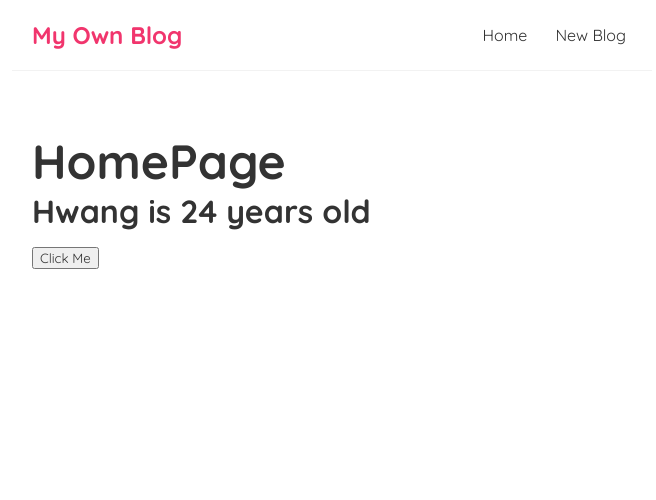
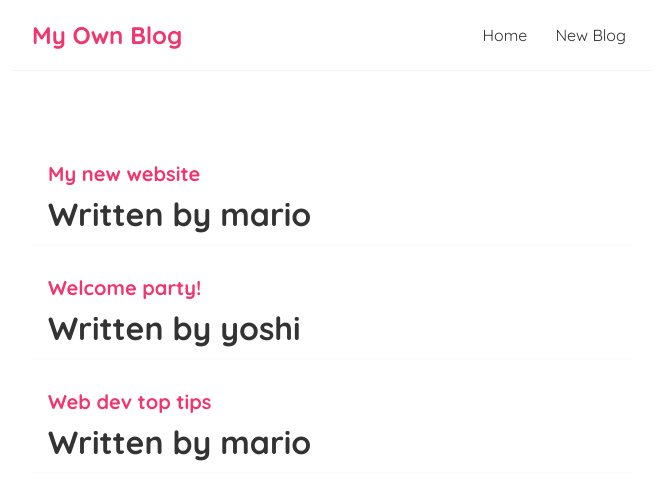
Before and after one commit to Arthur2111/FirstReactApp, a React (Create React App) app: page / in a window 1280 px wide. Shown: the top 500 px of the page, without its empty margins (308-964 px from the left). Built offline with nearby package versions, Linux system fonts and the light colour scheme.

Commit message:
learnt about looping through array to be outputted

```diff
--- a/src/Home.js
+++ b/src/Home.js
@@ -1,40 +1,23 @@
 import { useState } from "react"
 
 const Home = () => {
-    // by default this value is not reactive unlike vue when defined in a data funtion
-    // let name = 'Hwang'
-    // how can we make name REACTIVE ??? using hook  (useState hook)
-    // we give this state an initial value 'mario'
-    const [name, setName] = useState('Hwang')
-    // the first value of the array is the initial value and second is a function which is used to change the value where naming convention is set + whatever you called the initial value
-    const [age, setAge] = useState('24')
-
-    // this is how we can define a function
-    // vue stores all functions as methods within its script tag since React uses State Component Functions we use JSX where we can write JS with HTML together
-    const handleClick = () => {
-        setName('Arthur')
-        setAge('25')
-    }
-
-
-
-    // const handleClickAgain = (name,e) => {
-    //     console.log('hello ' + name , '----------', e)
-    // }
-
-
-
+    const [blogs, setBlogs] = useState([
+        { title: 'My new website', body: 'lorem ipsum...', author: 'mario', id: 1 },
+        { title: 'Welcome party!', body: 'lorem ipsum...', author: 'yoshi', id: 2 },
+        { title: 'Web dev top tips', body: 'lorem ipsum...', author: 'mario', id: 3 }
+    ])
 
 
     return (
         <div className="home">
-            <h2>HomePage</h2>
-            <p>{name} is {age} years old</p>
-            {/*  assign a function to a button */}
-            <button onClick={handleClick}>Click Me</button>
-            {/* how to pass arguments? we wrap our main function in an anonymus function */}
-            {/* if we do not wrap our functions it will instantly be invokes */}
-            {/* <button onClick={(e) => handleClickAgain('Hwang', e) }> Click me again</button> */}
+            {/* wrapping your code in {} allows you to use JS language */}
+            {blogs.map((blog) => (
+                // we need a key property similar to using v-for in vue
+                <div className="blog-preview" key={blog.id}>
+                    <h2>{blog.title}</h2>
+                    <p>Written by {blog.author}</p>
+                </div>
+            ))}
         </div>
     );
 }
--- a/src/index.css
+++ b/src/index.css
@@ -36,3 +36,19 @@
   margin: 40px auto;
   padding: 20px;
 }
+
+
+/* blog previews / list */
+.blog-preview {
+  padding: 10px 16px;
+  margin: 20px 0;
+  border-bottom: 1px solid #fafafa;
+}
+.blog-preview:hover {
+  box-shadow: 1px 3px 5px rgba(0,0,0,0.1);
+}
+.blog-preview h2 {
+  font-size: 20px;
+  color: #f1356d;
+  margin-bottom: 8px;
+}
```
